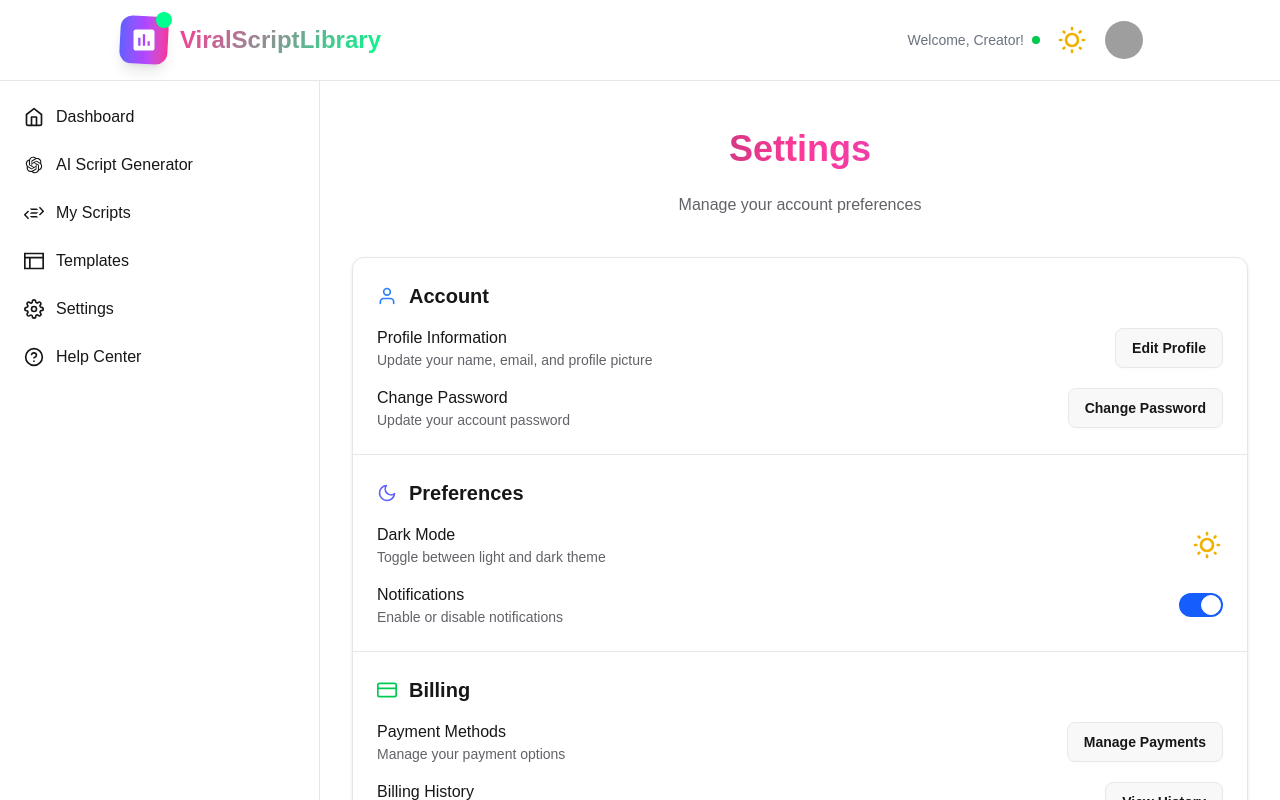
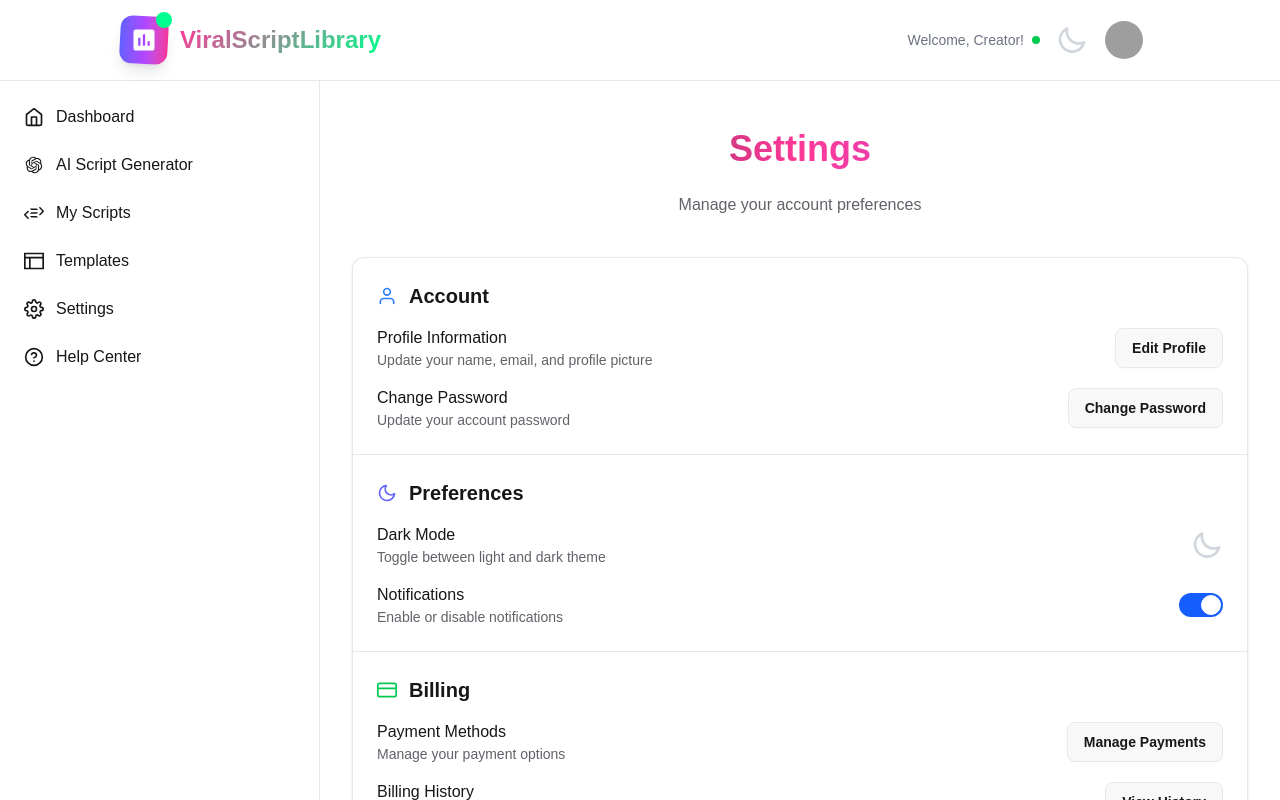
Before and after one commit to KawsarAlHasan/viral-script-frontend, a Next.js app: page /dashboard/settings in a window 1280 px wide. Shown: the top 800 px of the page. Built offline with nearby package versions, Linux system fonts and the light colour scheme; grey boxes are pictures that could not be loaded.

Commit message:
theme bug fixed

```diff
--- a/app/_components/ThemeSwitcher.tsx
+++ b/app/_components/ThemeSwitcher.tsx
@@ -3,17 +3,22 @@
 import React, { useEffect, useState } from "react";
 
 const ThemeSwitcher = () => {
-
- const [darkMode, setDarkMode] = useState(false);
+  const [darkMode, setDarkMode] = useState<boolean | undefined>(undefined);
 
   useEffect(() => {
-    const theme = localStorage.getItem("theme");
-    if (theme === "dark") {
-      setDarkMode(true);
-    }
+    const savedTheme = localStorage.getItem("theme");
+    const prefersDark = window.matchMedia("(prefers-color-scheme: dark)").matches;
+
+    const initialMode = savedTheme
+      ? savedTheme === "dark"
+      : prefersDark;
+
+    setDarkMode(initialMode);
   }, []);
 
   useEffect(() => {
+    if (darkMode === undefined) return;
+
     if (darkMode) {
       document.documentElement.classList.add("dark");
       localStorage.setItem("theme", "dark");
@@ -23,12 +28,16 @@ const ThemeSwitcher = () => {
     }
   }, [darkMode]);
 
+  if (darkMode === undefined) {
+    return null;
+  }
+
   return (
     <label className="swap swap-rotate cursor-pointer">
       <input
         type="checkbox"
         onChange={() => setDarkMode(!darkMode)}
-        checked={!darkMode} // Checked means light mode
+        checked={darkMode}
       />
 
       {/* Sun Icon (light mode) */}
```
